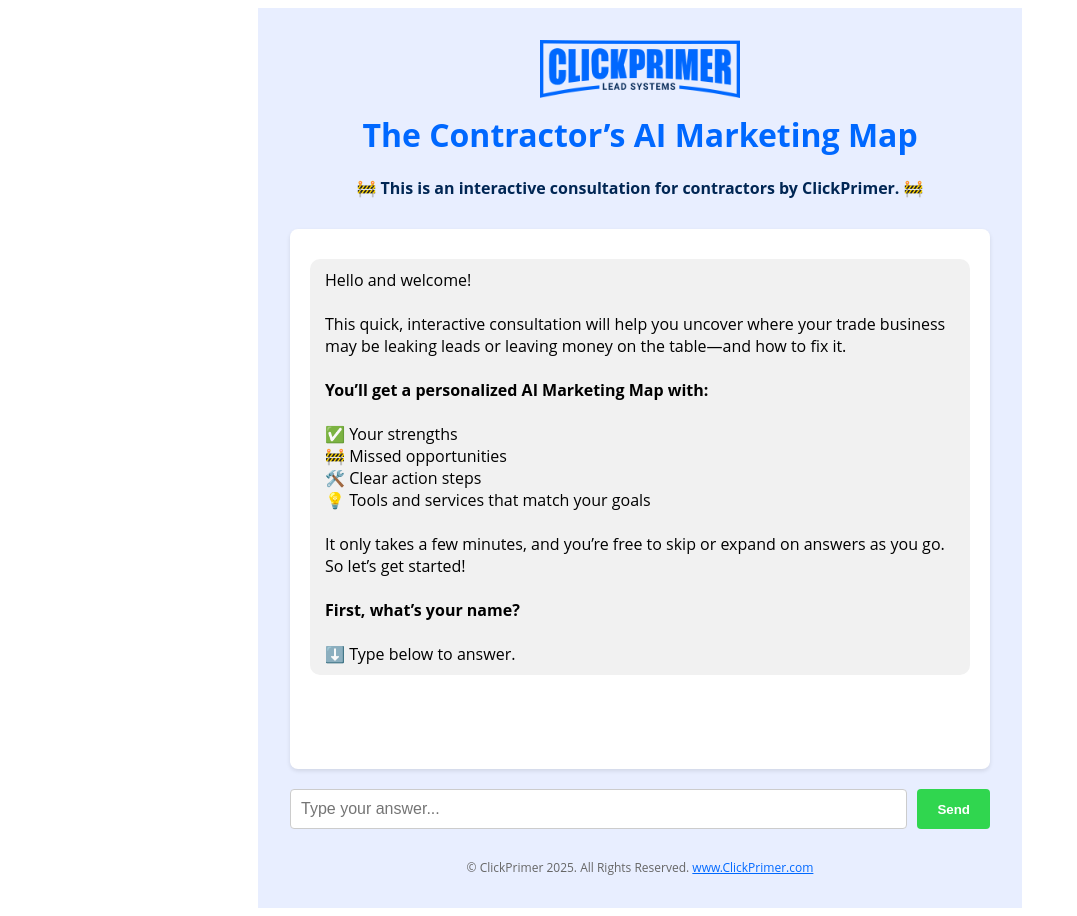
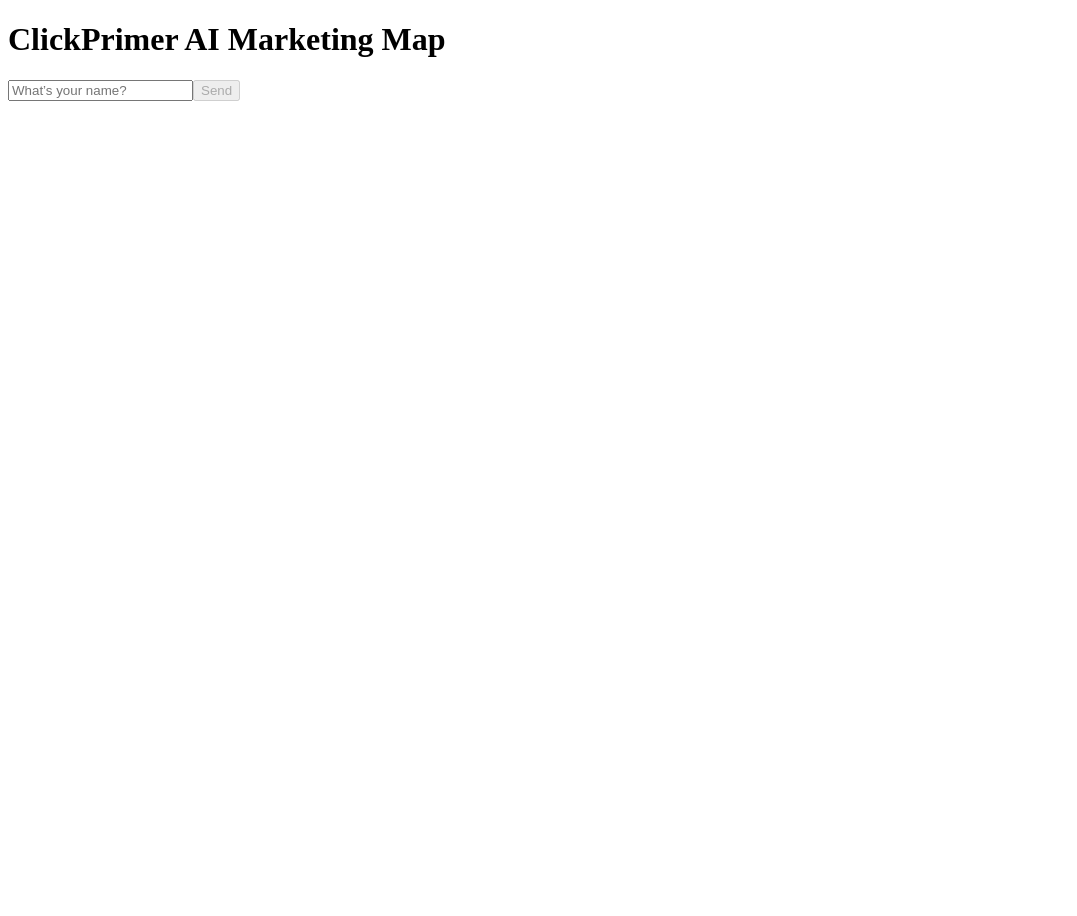
Before and after one commit to clickprimer/contractor-growth-map, a Next.js app: page / in a window 1280 px wide. Shown: the whole page, without its empty margins (0-1077 px from the left). After the commit the page ends 800 px from the top, so only its background shows below. Built offline with nearby package versions, Linux system fonts and the light colour scheme.

Commit message:
Update index.js

```diff
--- a/pages/index.js
+++ b/pages/index.js
@@ -1,183 +1,107 @@
-import { useState, useEffect, useRef } from 'react';
-import { generatePDF } from '../utils/generatePDF';
+import { useState } from 'react';
 
 export default function Home() {
-  const [messages, setMessages] = useState([
-    {
-      role: 'system',
-      content: `Hello and welcome!<br><br>This quick, interactive consultation will help you uncover where your trade business may be leaking leads or leaving money on the table—and how to fix it.<br><br><strong>You’ll get a personalized AI Marketing Map with:</strong><br><br>✅ Your strengths<br>🚧 Missed opportunities<br>🛠️ Clear action steps<br>💡 Tools and services that match your goals<br><br>It only takes a few minutes, and you’re free to skip or expand on answers as you go. So let’s get started!<br><br><strong>First, what’s your name?</strong><br><br>⬇️ Type below to answer.`
-    }
-  ]);
+  const [name, setName] = useState('');
+  const [messages, setMessages] = useState([]);
   const [input, setInput] = useState('');
+  const [isAskingName, setIsAskingName] = useState(true);
   const [loading, setLoading] = useState(false);
-  const [showActions, setShowActions] = useState(false);
-  const chatEndRef = useRef(null);
 
-  const [leadInfo, setLeadInfo] = useState({ name: '' });
+  // Call your GPT API route or OpenAI endpoint
+  const fetchGPTResponse = async (newMessages) => {
+    setLoading(true);
 
-  const scrollToBottom = () => {
-    chatEndRef.current?.scrollIntoView({ behavior: 'smooth' });
+    const res = await fetch('/api/chat', {
+      method: 'POST',
+      headers: { 'Content-Type': 'application/json' },
+      body: JSON.stringify({ messages: newMessages }),
+    });
+
+    const data = await res.json();
+    setLoading(false);
+    return data.reply; // Expecting: { role: 'assistant', content: '...' }
   };
 
-  useEffect(() => {
-    scrollToBottom();
-  }, [messages]);
+  const handleSubmit = async (e) => {
+    e.preventDefault();
 
-  const sendMessage = async (e) => {
-    e.preventDefault();
-    if (!input.trim()) return;
+    const userMessage = {
+      role: 'user',
+      content: input.trim(),
+    };
 
-    const userMessage = { role: 'user', content: input };
-    setMessages((prev) => [...prev, userMessage]);
-    setInput('');
-    setLoading(true);
+    // Save name
+    if (isAskingName) {
+      const userName = input.trim();
+      setName(userName);
+      setMessages([
+        userMessage,
+        {
+          role: 'assistant',
+          content: `Hey ${userName}! Here's your first question.`,
+        },
+      ]);
+      setInput('');
+      setIsAskingName(false);
 
-    if (!leadInfo.name) {
-      const nameOnly = input.trim().split(' ')[0];
-      setLeadInfo({ name: nameOnly });
+      // Fetch GPT response to start quiz
+      const gptResponse = await fetchGPTResponse([
+        {
+          role: 'system',
+          content: 'You are the ClickPrimer AI Marketing Map assistant. Use the uploaded files to ask the correct Category 1 question. Do not make up your own questions.',
+        },
+        userMessage,
+      ]);
 
-      const greeting = `Hey ${nameOnly || 'there'}! Here's your first question.`;
-
-      setMessages((prev) => [...prev, { role: 'assistant', content: greeting }]);
-
-      const res = await fetch('/api/gpt', {
-        method: 'POST',
-        headers: { 'Content-Type': 'application/json' },
-        body: JSON.stringify({ prompt: greeting })
-      });
-
-      const data = await res.json();
-      setMessages((prev) => [...prev, { role: 'assistant', content: data.answer }]);
-      setLoading(false);
+      setMessages((prev) => [...prev, gptResponse]);
       return;
     }
 
-    const res = await fetch('/api/gpt', {
-      method: 'POST',
-      headers: { 'Content-Type': 'application/json' },
-      body: JSON.stringify({ prompt: input })
-    });
+    // Quiz answer (A, B, C, etc.)
+    const newMessages = [...messages, userMessage];
+    setMessages(newMessages);
+    setInput('');
 
-    const data = await res.json();
-    setMessages((prev) => [...prev, { role: 'assistant', content: data.answer }]);
-
-    if (data.answer.includes('Your personalized recommendations:')) {
-      setShowActions(true);
-    }
-
-    setLoading(false);
+    const gptResponse = await fetchGPTResponse(newMessages);
+    setMessages((prev) => [...prev, gptResponse]);
   };
 
   return (
-    <div style={{
-      fontFamily: 'Open Sans, sans-serif',
-      maxWidth: 700,
-      margin: '0 auto',
-      background: '#e8eeff',
-      minHeight: '100vh',
-      padding: '2rem'
-    }}>
-      <div style={{ textAlign: 'center' }}>
-        <img src="/logo.png" alt="ClickPrimer Logo" style={{ width: 200, marginBottom: 10 }} />
-        <h1 style={{ color: '#0068ff', marginTop: 0 }}>The Contractor’s AI Marketing Map</h1>
-        <p style={{ fontWeight: 'bold', color: '#002654', marginBottom: 30 }}>
-          🚧 This is an interactive consultation for contractors by ClickPrimer. 🚧
-        </p>
+    <main className="p-4 max-w-xl mx-auto">
+      <h1 className="text-2xl font-bold mb-4">ClickPrimer AI Marketing Map</h1>
+
+      <div className="bg-gray-100 rounded-lg p-4 h-[500px] overflow-y-auto mb-4">
+        {messages.map((msg, i) => (
+          <div key={i} className={`mb-3 ${msg.role === 'user' ? 'text-right' : 'text-left'}`}>
+            <div
+              className={`inline-block px-4 py-2 rounded-lg ${
+                msg.role === 'user' ? 'bg-blue-500 text-white' : 'bg-white text-black'
+              }`}
+            >
+              {msg.content}
+            </div>
+          </div>
+        ))}
+        {loading && <div className="text-gray-500 italic">Thinking...</div>}
       </div>
 
-      <div style={{
-        background: 'white',
-        padding: 20,
-        borderRadius: 8,
-        boxShadow: '0 2px 4px rgba(0,0,0,0.1)',
-        height: 500,
-        overflowY: 'scroll'
-      }}>
-        {messages.map((msg, i) => (
-          <div
-            key={i}
-            style={{
-              background: msg.role === 'user' ? '#d2e9ff' : '#f1f1f1',
-              margin: '10px 0',
-              padding: '10px 15px',
-              borderRadius: '10px'
-            }}
-          >
-            <div
-              dangerouslySetInnerHTML={{ __html: msg.content }}
-              style={{ whiteSpace: 'pre-wrap' }}
-            />
-          </div>
-        ))}
-        {loading && <div style={{ fontStyle: 'italic', color: '#aaa' }}>Typing...</div>}
-        <div ref={chatEndRef} />
-      </div>
-
-      <form onSubmit={sendMessage} style={{ marginTop: 20, display: 'flex', gap: 10 }}>
+      <form onSubmit={handleSubmit} className="flex gap-2">
         <input
+          className="flex-1 border border-gray-300 rounded px-3 py-2"
           type="text"
+          placeholder={isAskingName ? 'What’s your name?' : 'Type A, B, or C...'}
           value={input}
           onChange={(e) => setInput(e.target.value)}
-          placeholder="Type your answer..."
-          style={{
-            flex: 1,
-            padding: '10px',
-            borderRadius: 4,
-            border: '1px solid #ccc',
-            fontSize: 16
-          }}
+          disabled={loading}
         />
-        <button type="submit" style={{
-          background: '#30d64f',
-          color: 'white',
-          border: 'none',
-          padding: '10px 20px',
-          fontWeight: 'bold',
-          borderRadius: 4
-        }}>
+        <button
+          className="bg-blue-600 text-white px-4 py-2 rounded disabled:opacity-50"
+          type="submit"
+          disabled={loading || !input.trim()}
+        >
           Send
         </button>
       </form>
-
-      {showActions && (
-        <div style={{ marginTop: 40 }}>
-          <h3>Let's Get Started:</h3>
-          <a href="https://www.map.clickprimer.com/aimm-setup-call" target="_blank">
-            <button style={buttonStyle('#0068ff', 'white')}>🚀 Book a Service Setup Call</button>
-          </a>
-          <button
-            onClick={() => generatePDF({ ...leadInfo, result: messages.map(m => m.content).join('\n\n') })}
-            style={buttonStyle('#30d64f', 'white')}
-          >
-            📄 Download My AI Marketing Map PDF
-          </button>
-          <h3 style={{ marginTop: 30 }}>Have questions first? We're happy to help.</h3>
-          <a href="tel:12083144088">
-            <button style={buttonStyle('#00aaff', 'white')}>📞 Give Us A Call (We pick up!)</button>
-          </a>
-          <a href="https://www.clickprimer.com/contact" target="_blank">
-            <button style={buttonStyle('#e8cc00', '#002654')}>📩 Send Us A Message</button>
-          </a>
-        </div>
-      )}
-
-      <div style={{ fontSize: 12, textAlign: 'center', marginTop: 30, color: '#666' }}>
-        © ClickPrimer 2025. All Rights Reserved. <a href="https://www.clickprimer.com" target="_blank" rel="noopener noreferrer" style={{ color: '#0068ff' }}>www.ClickPrimer.com</a>
-      </div>
-    </div>
+    </main>
   );
 }
-
-function buttonStyle(bg, color) {
-  return {
-    width: '100%',
-    marginBottom: 10,
-    padding: '12px',
-    background: bg,
-    color: color,
-    border: 'none',
-    fontWeight: 'bold',
-    fontSize: '16px',
-    borderRadius: 4
-  };
-}
```
